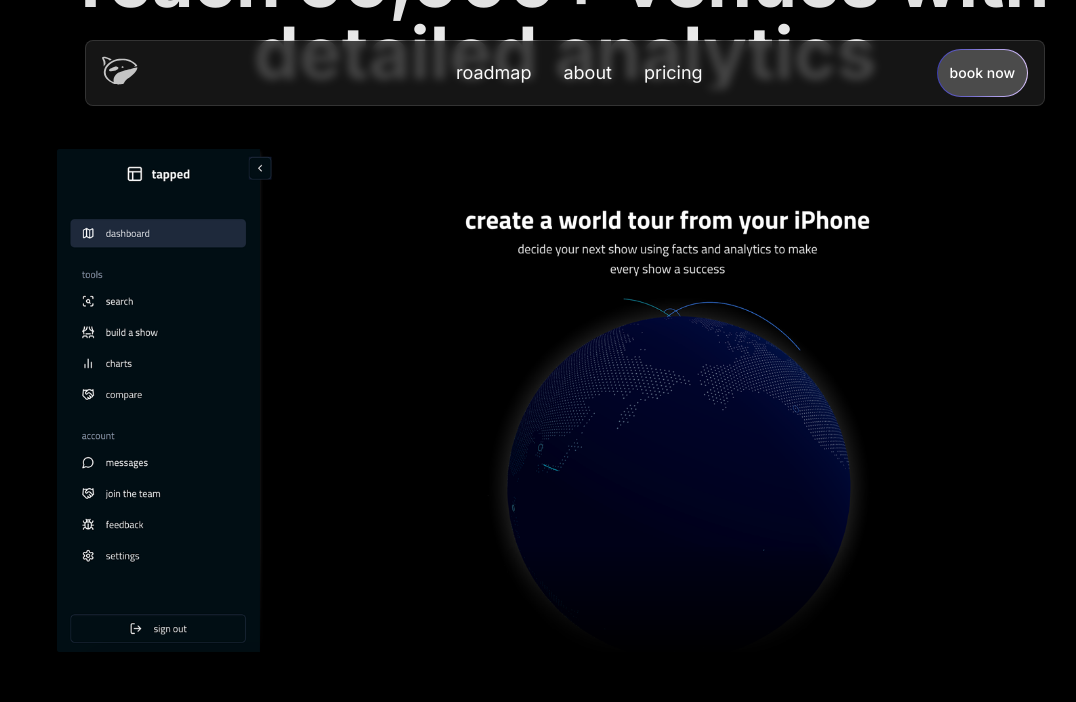
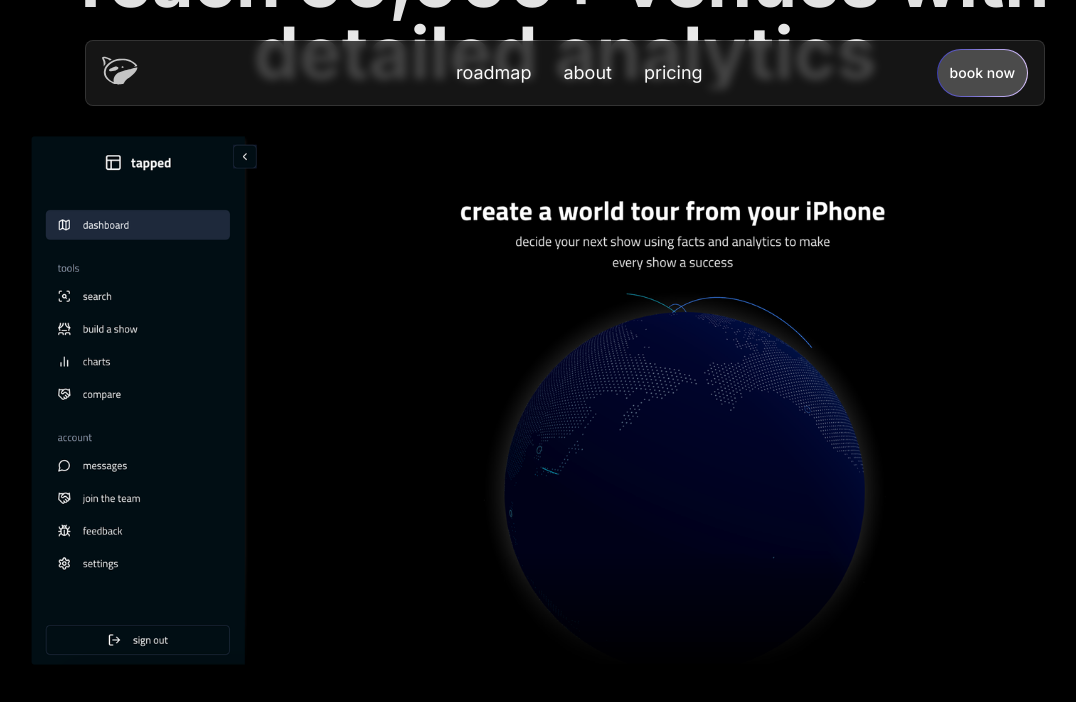
Before and after one commit to amw514/tapped.ai, a Next.js app: page / in a window 1280 px wide. In both pictures the pointer is over the element 640 px from the left and 2896 px from the top of the page. Shown: the part 2496-3198 px from the top of the page, without its empty margins (75-1151 px from the left). Built offline with nearby package versions, Linux system fonts and the light colour scheme.

Commit message:
feat: add hover effect to Spotlight component and wrap VideoDialogue in a div

```diff
--- a/src/app/globals.css
+++ b/src/app/globals.css
@@ -1,6 +1,11 @@
 @tailwind base;
 @tailwind components;
 @tailwind utilities;
+
+.spotlight-hover:hover {
+  transform: scale(1.05); /* Example effect: scale up the component */
+  transition: transform 0.3s ease-in-out; /* Smooth transition */
+}
 
 @layer base {
   :root {
--- a/src/components/Spotlight.tsx
+++ b/src/components/Spotlight.tsx
@@ -8,7 +8,10 @@
         <h1 className="text-4xl mb-8 md:text-7xl font-bold text-center bg-clip-text text-transparent bg-gradient-to-b from-neutral-300 to-neutral-100 bg-opacity-50">
         reach 50,000+ venues with detailed analytics
         </h1>
+        <div className="spotlight-hover">
+
         <VideoDialogue/>
+        </div>
       </div>
     </div>
   );
```
